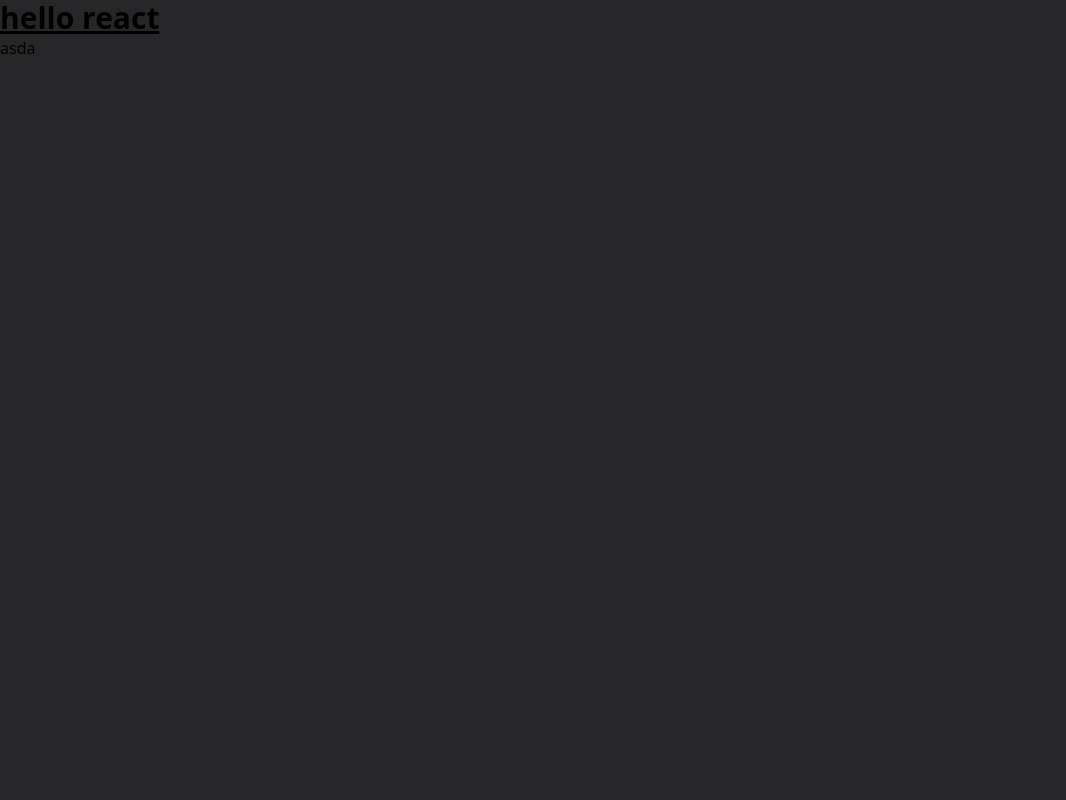
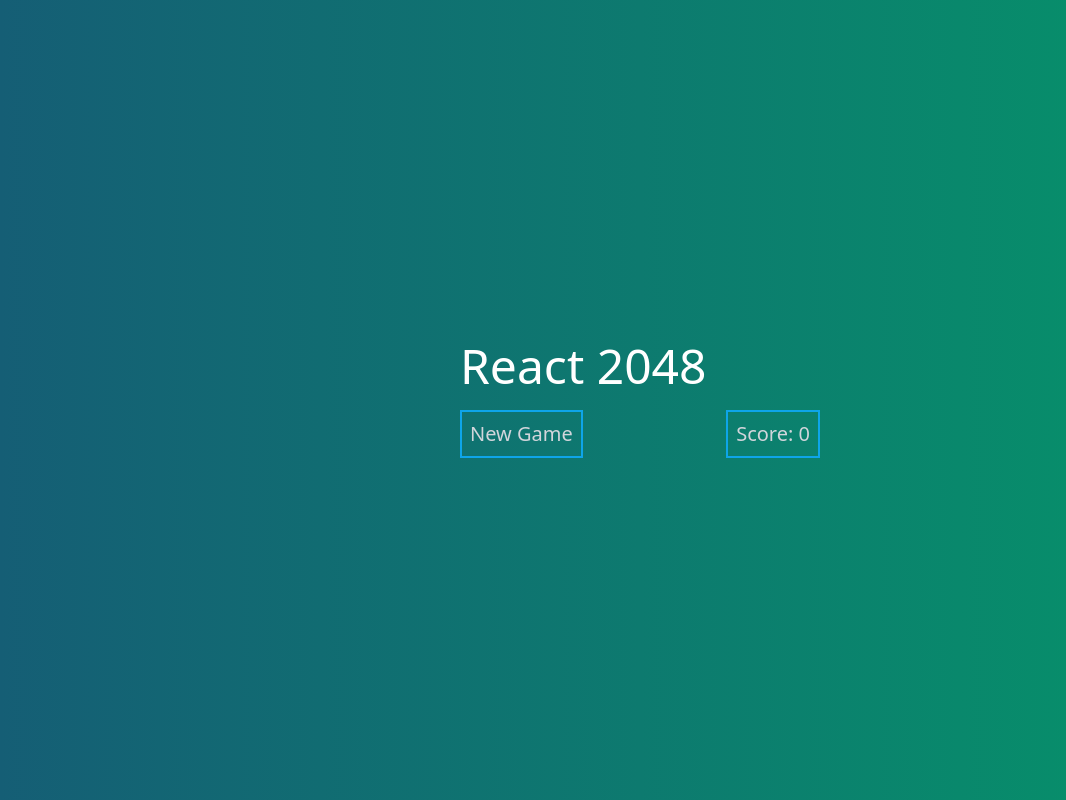
Before and after one commit to cc13446/react-2048, a React (Create React App) app: page / in a window 1280 px wide. Shown: the whole page, without its empty margins (0-1066 px from the left). Built offline with nearby package versions, Linux system fonts and the light colour scheme.

Commit message:
message 组件抽取

```diff
--- a/public/index.html
+++ b/public/index.html
@@ -2,13 +2,13 @@
 <html lang="en">
   <head>
     <meta charset="utf-8" />
-    <link rel="icon" href="%PUBLIC_URL%/favicon.ico" />
+    <link rel="icon" href="%PUBLIC_URL%/favicon.svg" />
     <meta name="viewport" content="width=device-width, initial-scale=1" />
     <meta name="description" content="React 2048"/>
     <title>React 2048</title>
   </head>
-  <body style="height: 100vh">
+  <body style="height: 100vh; width: 100%;">
     <noscript>You need to enable JavaScript to run this app.</noscript>
-    <div style="height: 100%" id="root"></div>
+    <div style="height:100%; width: 100%;" id="root"></div>
   </body>
 </html>
--- a/src/components/board.jsx
+++ b/src/components/board.jsx
@@ -1,5 +1,16 @@
-export default function Board() {
-    return (
-        <h1>asda </h1>
-    )
-}
+import React, { useState } from "react";
+import Board from "../core";
+import Message from "./message";
+
+const BoardView = () => {
+  const [board, setBoard] = useState(new Board());
+
+  return (
+    <div className="flex justify-between items-center min-w-[360px]">
+      <Message message="New Game" />
+      <Message message={`Score: ${board.score}`} />
+    </div>
+  );
+};
+
+export default BoardView;
--- /dev/null
+++ b/src/components/message.jsx
@@ -0,0 +1,11 @@
+const MessageView = ({message}) => {
+    return (
+      <div className="text-xl p-2 text-gray-300 border-solid border-2 border-sky-500 inline-block">
+        {message}
+      </div>
+    );
+};
+
+
+
+export default MessageView;
--- /dev/null
+++ b/src/core/index.js
@@ -0,0 +1,11 @@
+class Board {
+    constructor() {
+        this.score = 0;
+        this.finish = false;
+        this.tiles = [];
+        this.cells = [];
+        this.size = 4;
+    }
+}
+
+export default Board;
--- a/src/index.jsx
+++ b/src/index.jsx
@@ -6,9 +6,11 @@ import './index.css'
 
 const App = () => {
   return (
-    <div class="h-full bg-zinc-800">
-      <h1 class="text-3xl font-bold underline">hello react</h1>
-      <Board />
+    <div className="h-full w-full flex justify-center items-center bg-gradient-to-r from-cyan-800 to-emerald-600">
+      <div className="h-fit w-fit" >
+        <h1 className="text-5xl text-white mb-5">React 2048</h1>
+        <Board />
+      </div>
     </div>
   );
 };
```
Also changed, not shown: public/favicon.svg (added), 1 other file (tests, documents, lock files or other folders).
